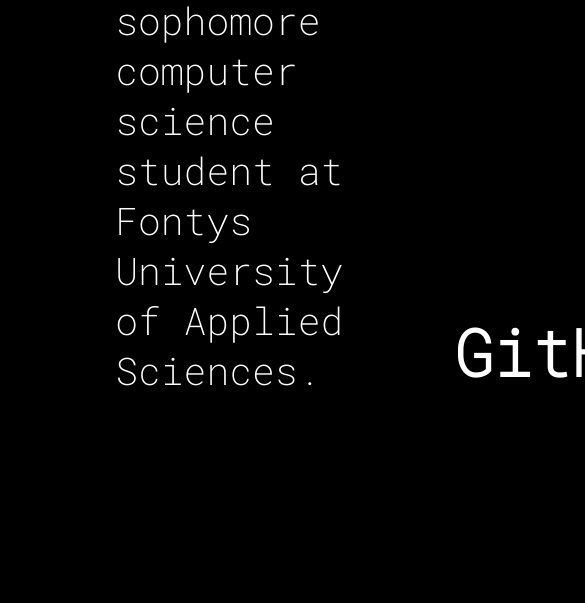
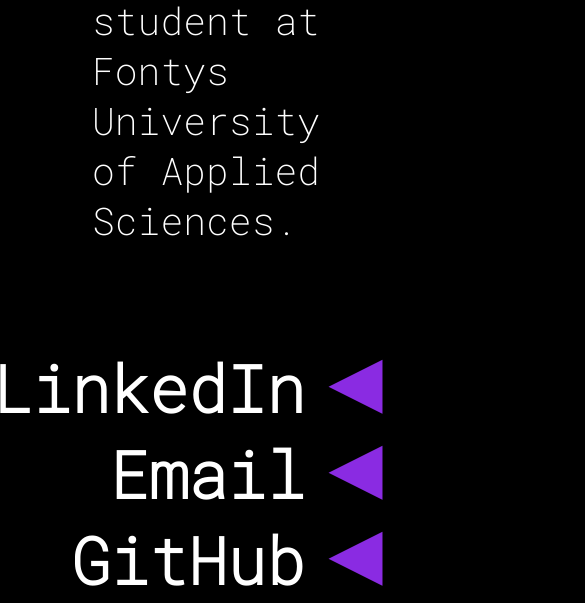
Before and after one commit to WouterPennings/wouterpennings.github.io, a plain HTML site: page index.html in a window 390 px wide. Shown: the part 713-1316 px from the top of the page, 585 px wide, since content can reach past the window. Before the commit the page ends 1108 px from the top, so only its background shows below. Drawn offline with Linux system fonts and the light colour scheme.

Commit message:
feat: mobile kinda

```diff
--- a/static/main.css
+++ b/static/main.css
@@ -14,6 +14,33 @@ body {
 
 p {
     margin: 0;
+}
+
+@media screen and (max-width: 1100px) {
+    body {
+        margin: 50px 10px 0 10px;
+        display: block;
+    }
+
+    div.left {
+        display: flex;
+        flex-direction: column;
+        align-items: flex-start;
+    }
+
+    div.right {
+        display: flex;
+        flex-direction: column;
+        align-items: flex-end;
+        justify-content: space-between;
+
+        margin-top: 100px;
+    }
+
+    div.link {
+        margin-bottom: 15px;
+    }
+
 }
 
 a:hover {
```
